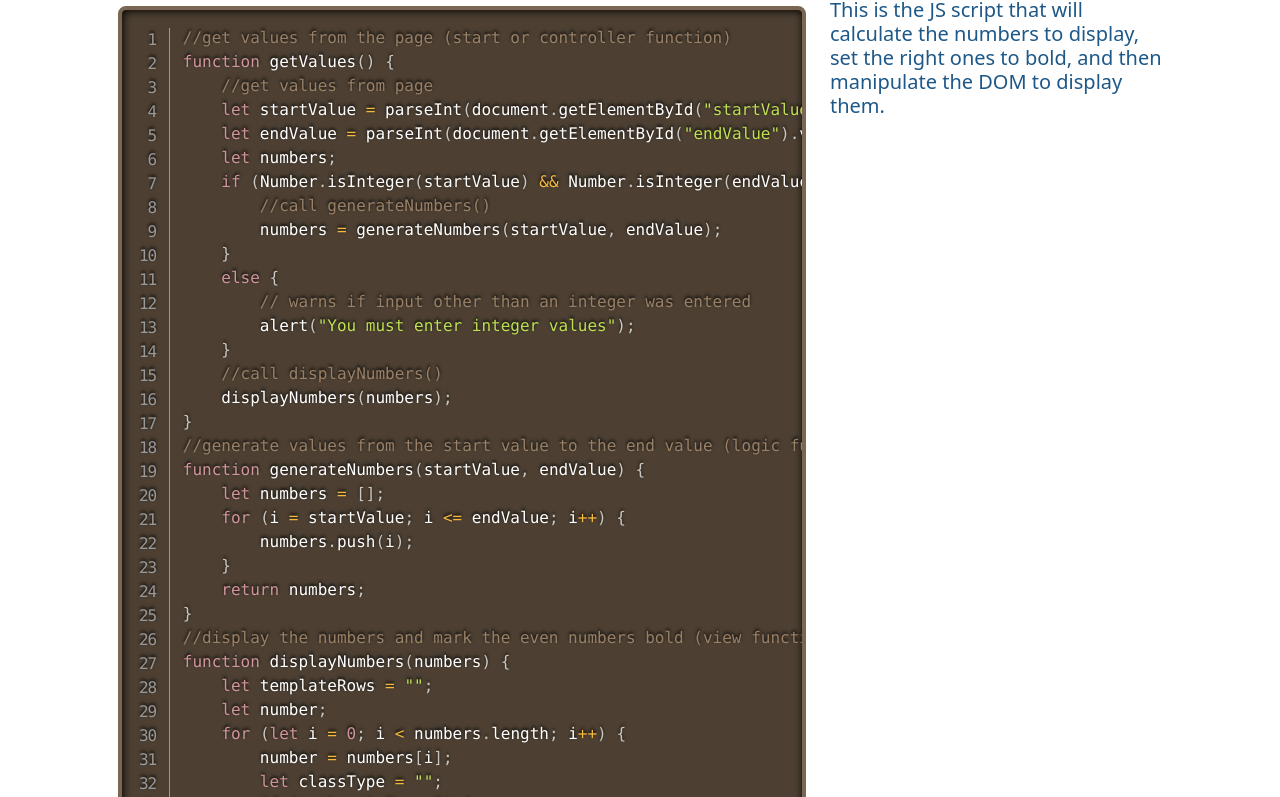
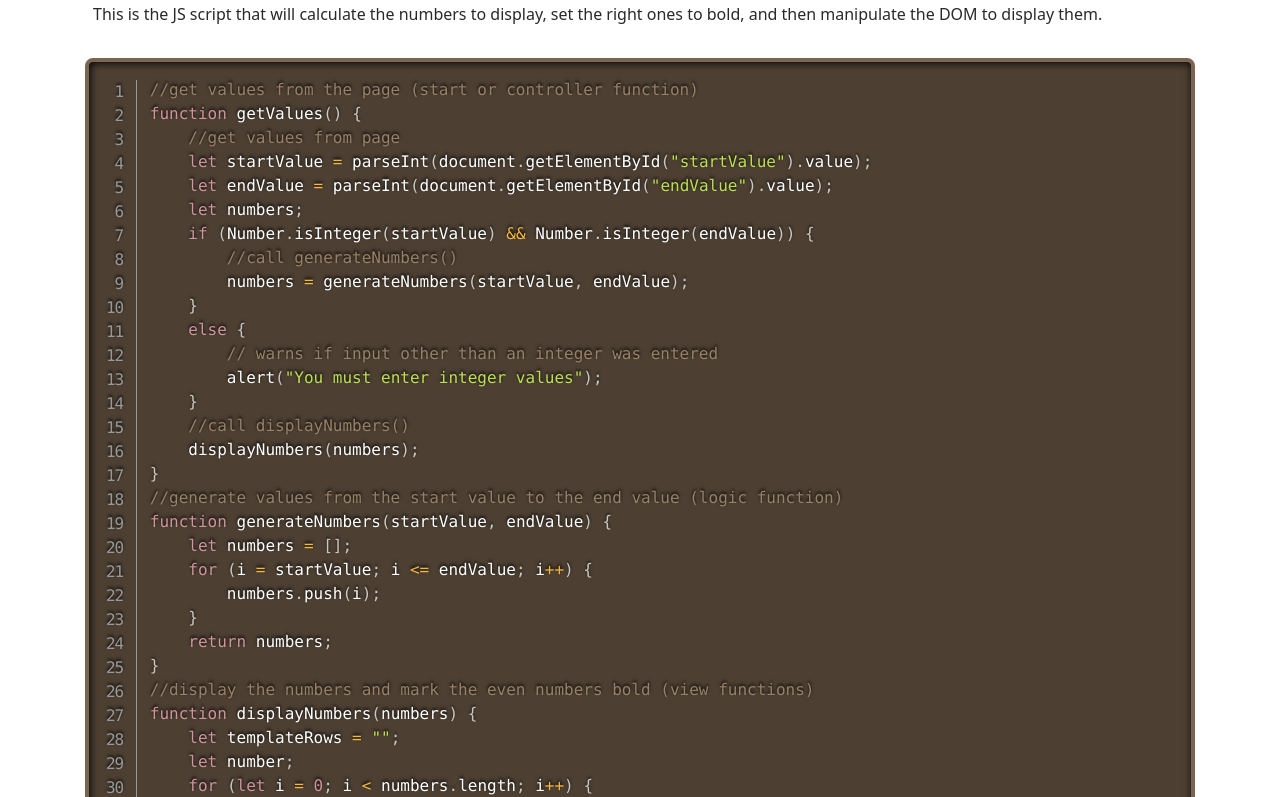
Before and after one commit to joaosantos7614/OddNumbers, a plain HTML site: page code.html in a window 1280 px wide. Shown: the part 113-910 px from the top of the page. Drawn offline with nearby package versions, Linux system fonts and the light colour scheme.

Commit message:
Minor tweaks to the texts

```diff
--- a/code.html
+++ b/code.html
@@ -47,10 +47,13 @@
     </nav>
     <!-- MAIN SECTION -->
     <main class="flex-shrink-0">
-        <div class="container py-5 px-5 mt-3">
+        <div class="container">
             <h2 class="border-1 border-bottom border-dark">The Code for Odd Numbers</h2>
-            <div class="row row-cols-1 row-cols-md-2">
-                <div class="col-md-8">
+            <div class="row">
+                <div class="col-md-12">
+                    <p class="p-2">This is the JS script that will calculate the numbers to display, set the right ones to bold, and then manipulate the DOM to display them.</p>
+                </div>
+                <div class="col-md-12">
                     <pre class="line-numbers"><code class="language-javascript">
                         //get values from the page (start or controller function)
 function getValues() {
@@ -96,9 +99,7 @@ function displayNumbers(numbers) {
 }
                     </code></pre>
                 </div>
-                <div class="col-md-4">
-                    <h5>This is the JS script that will calculate the numbers to display, set the right ones to bold, and then manipulate the DOM to display them.</h5>
-                </div>
+
             </div>
         </div>
     </main>
```
Also changed, not shown: about.html (+2 -2 lines), app.html (+1 -0 lines).
